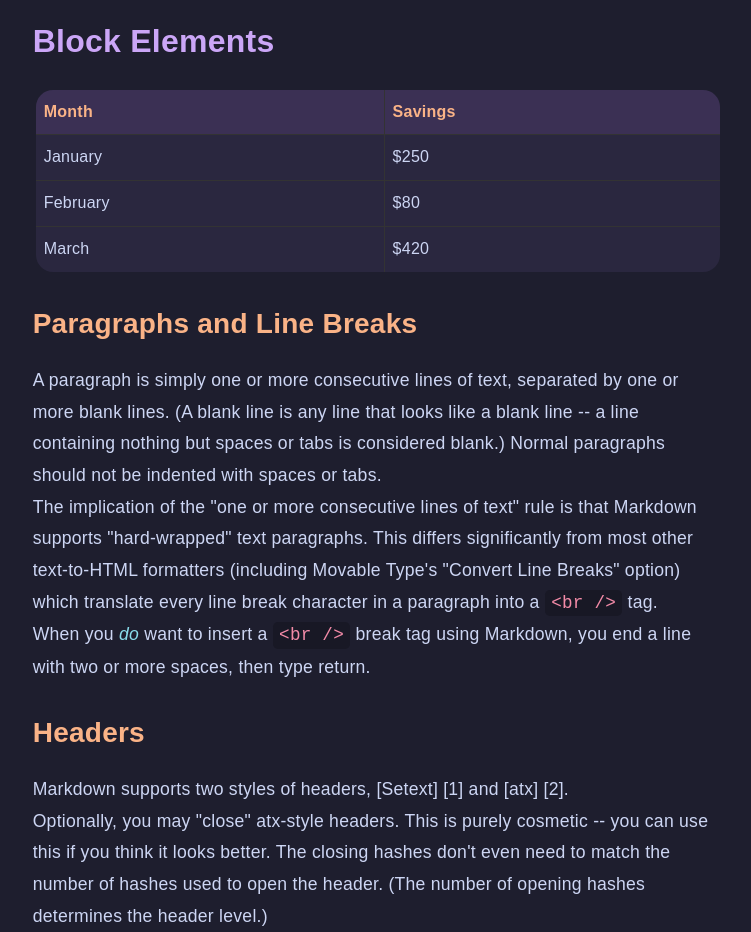
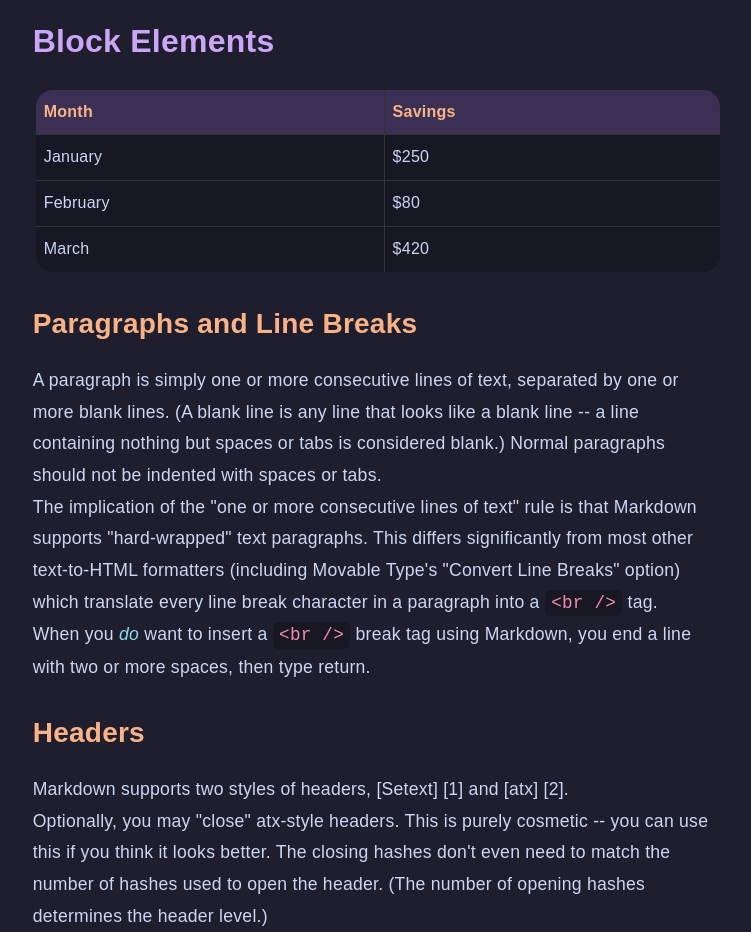
Before and after one commit to Francesco070/frontend-kursverwaltung, a Vue app: page / in a window 1280 px wide. Shown: the part 1440-2372 px from the top of the page, without its empty margins (262-1013 px from the left). Built offline with nearby package versions, Linux system fonts and the light colour scheme.

Commit message:
fixed table header style

```diff
--- a/src/view/Home.vue
+++ b/src/view/Home.vue
@@ -104,7 +104,7 @@ const content = computed(() => {
 }
 
 .markdown-body-dark td {
-  background-color: #2a273f;
+  background-color: #181825;
 }
 
 .markdown-body-dark strong {
```
